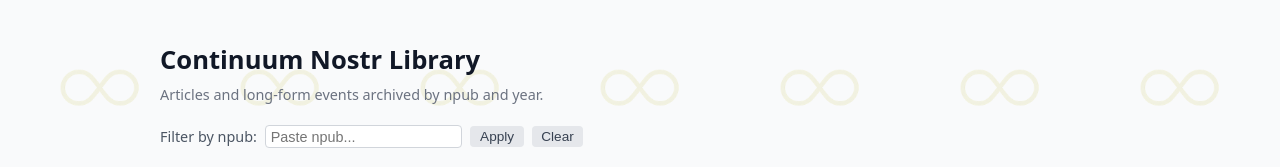
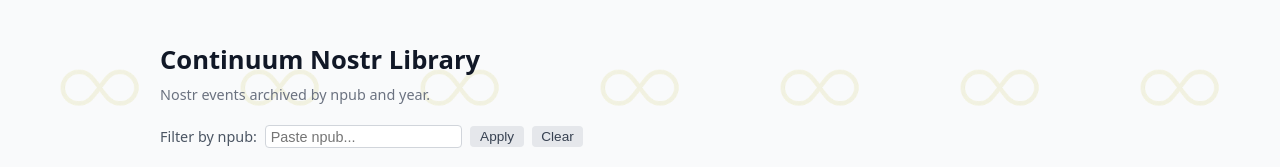
Before and after one commit to andrewgstanton/pro-nostr-archive-index, a plain HTML site: page e/list.html in a window 1280 px wide. Shown: the top 167 px of the page. Drawn offline with Linux system fonts and the light colour scheme.

Commit message:
fix header text slightly

```diff
--- a/e/list.html
+++ b/e/list.html
@@ -180,7 +180,7 @@
 
 <body>
   <h1>Continuum Nostr Library</h1>
-  <div class="subtitle">Articles and long-form events archived by npub and year.</div>
+  <div class="subtitle">Nostr events archived by npub and year.</div>
 
   <div class="filters">
     <label for="npub-filter">Filter by npub:</label>
```
